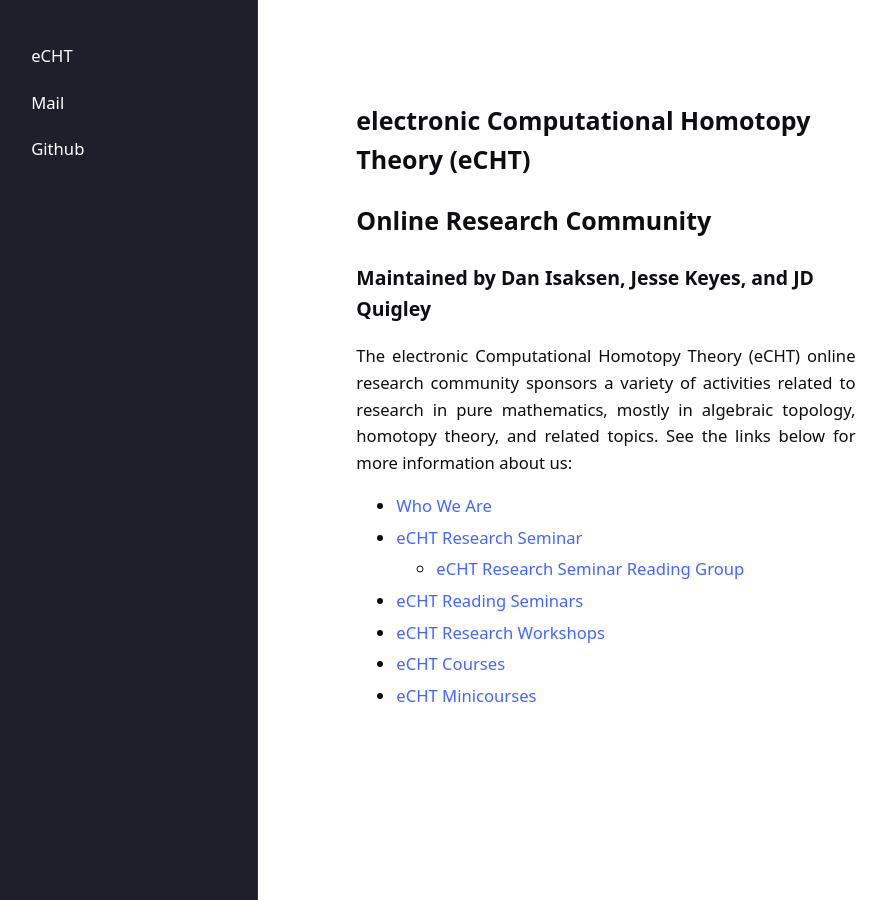
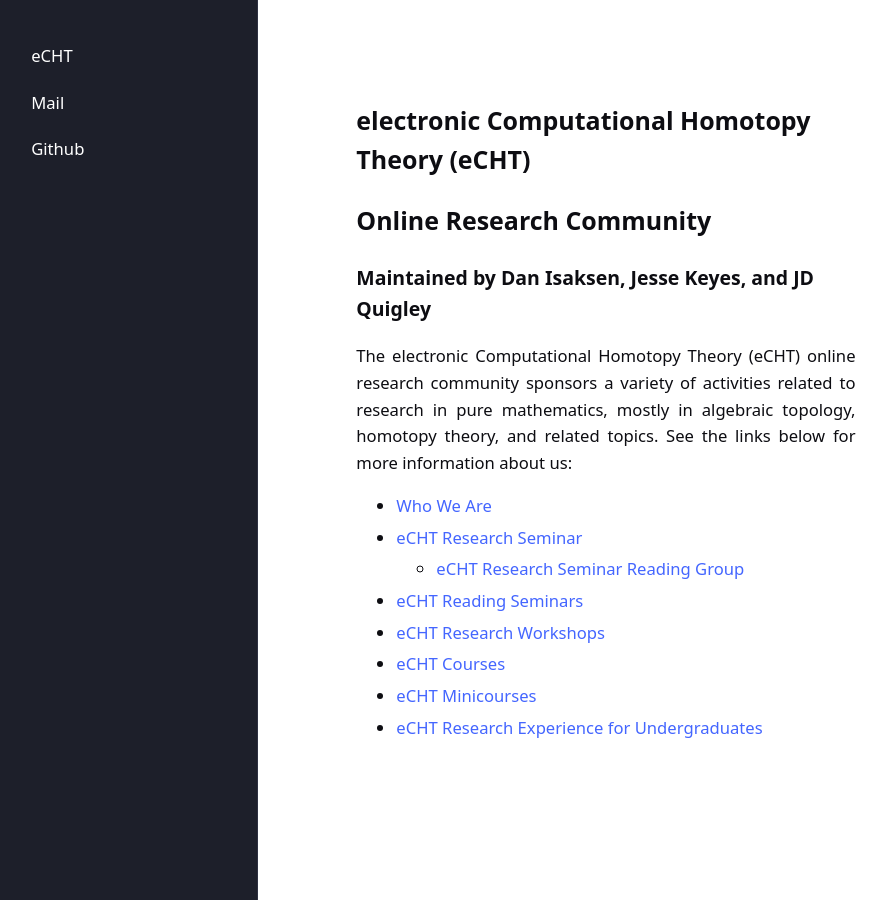
Before and after one commit to eCHTorc/eCHTorc.github.io, a Jekyll site: the page built from index.md, in a window 1280 px wide. Shown: the whole page, without its empty margins (43-929 px from the left). Built offline with Jekyll 4.4.1, drawn with Linux system fonts in a browser that asks for light colours; our own code applies the rules of GitHub Pages for plain Markdown files.

Commit message:
Update index.md

```diff
--- a/index.md
+++ b/index.md
@@ -20,4 +20,6 @@ The electronic Computational Homotopy Theory (eCHT) online research community sp
   <li> <a href="https://echtorc.github.io/echt-courses"> eCHT Courses </a> </li>
 
   <li> <a href="https://echtorc.github.io/echt-minicourses"> eCHT Minicourses </a> </li>
+
+  <li> <a href="https://echtorc.github.io/echt-research-experience-for-undergraduates-summer-24"> eCHT Research Experience for Undergraduates</a> </li>
 </ul>
```
